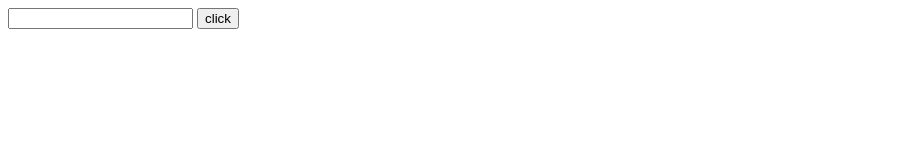
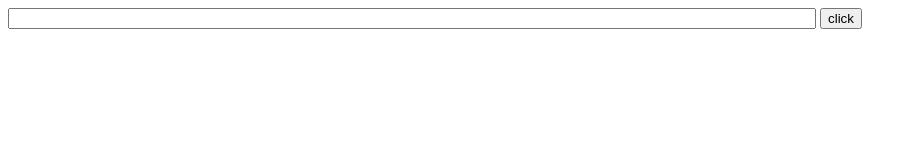
Before and after one commit to meir-poccin/solar10, a plain HTML site: page index.html in a window 1280 px wide. Shown: the whole page, without its empty margins (0-917 px from the left). Drawn offline with Linux system fonts and the light colour scheme; some packages are replaced by stand-ins of ours.

Commit message:
Update index.html

```diff
--- a/index.html
+++ b/index.html
@@ -6,6 +6,12 @@
     <meta name="viewport" content="width=device-width, initial-scale=1.0">
     <title>Document</title>
     <script src="https://maps.googleapis.com/maps/api/js?v=3.exp&libraries=places&key=AIzaSyDOSvt2i5gBh20Mu1VpDsPgjes_3OxTmBk"></script>
+    <style>
+        .addr{
+        width:800px
+        }
+
+    </style>
 </head>
 <body>
     <input class='addr' type="text">
```
